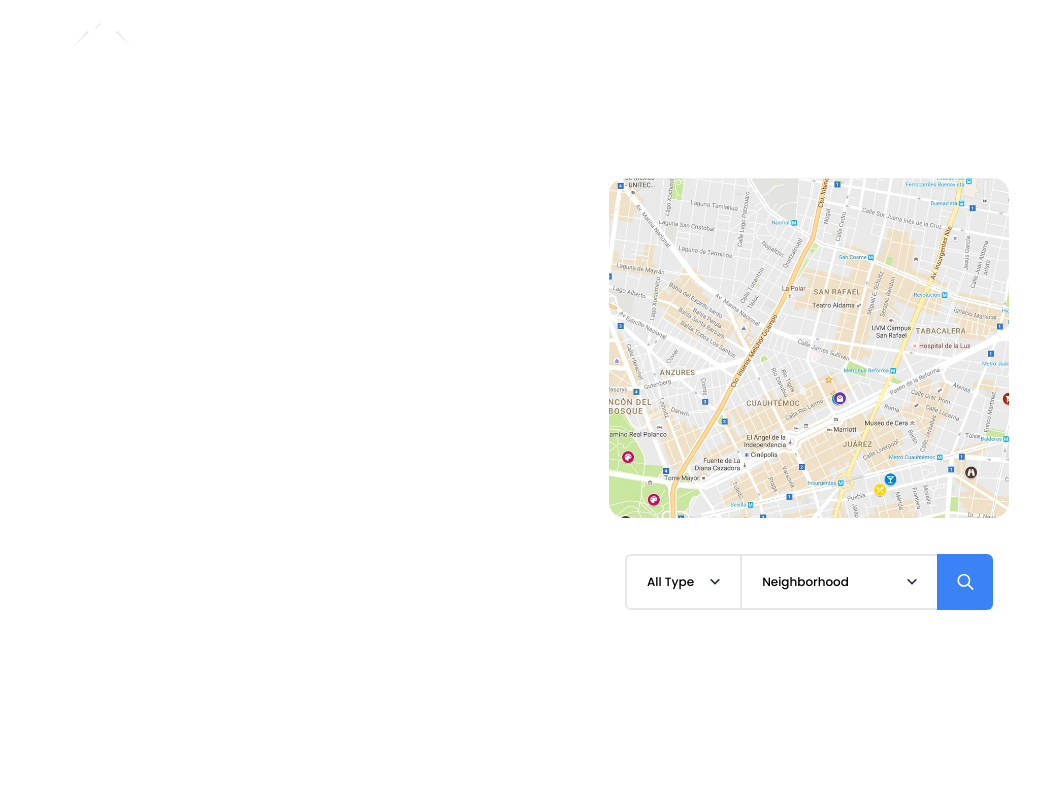
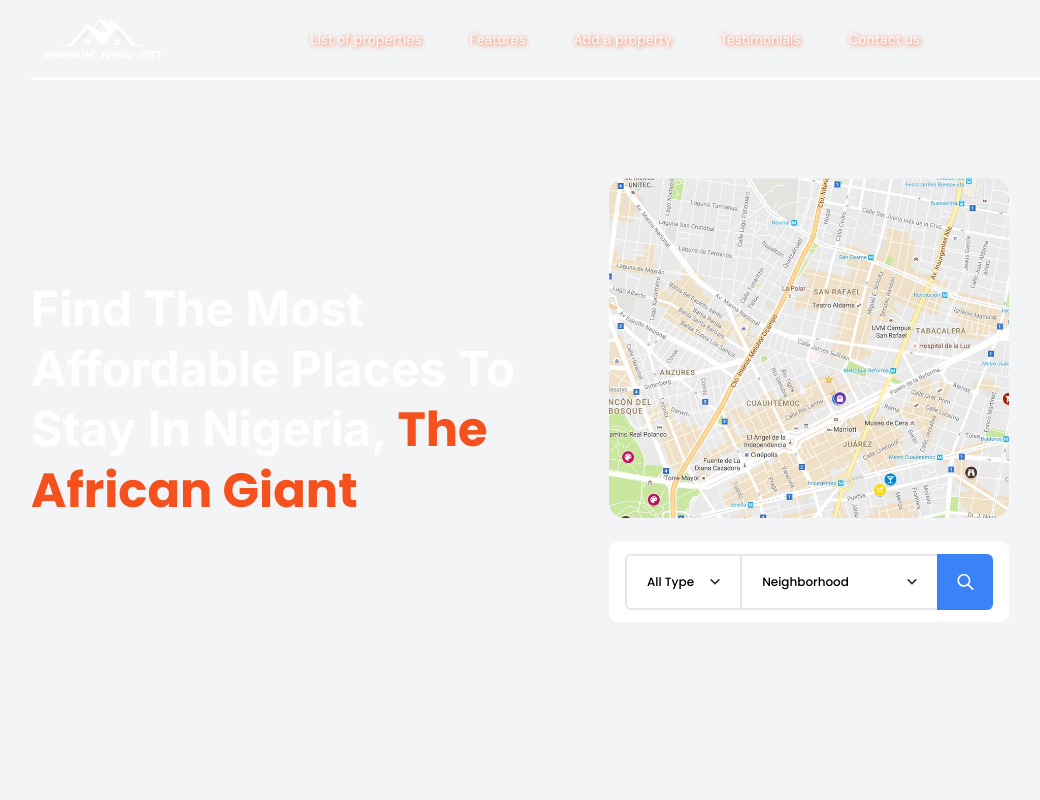
Before and after one commit to codedcontent/mlc-renatsl, a React (Vite) app: page / in a window 1280 px wide. Shown: the top 800 px of the page, without its empty margins (97-1137 px from the left). Built offline with nearby package versions, Linux system fonts and the light colour scheme; no server answers.

Commit message:
Site is ready on larger screen

```diff
--- a/src/App.jsx
+++ b/src/App.jsx
@@ -8,14 +8,14 @@ import Testimonials from "./pages/Testimonials";
 
 const App = () => {
   return (
-    <div className="w-screen min-h-screen overflow-hidden pb-10 relative">
+    <div className="w-screen min-h-screen overflow-hidden pb-10 relative bg-gray-100">
       <Home />
 
-      <LivingCost />
+      <FlexibleOptions />
 
       <Properties />
 
-      <FlexibleOptions />
+      <LivingCost />
 
       <NewProperty />
 
--- a/src/components/CustomAppBar.jsx
+++ b/src/components/CustomAppBar.jsx
@@ -3,16 +3,20 @@ import mlcLogo from "../assets/logo 1.svg";
 
 const navLinks = [
   {
-    title: "Home",
-    path: "/",
+    title: "List of properties",
+    path: "#properties",
   },
   {
-    title: "Landlord",
-    path: "#landlord",
+    title: "Features",
+    path: "#features",
   },
   {
-    title: "Tenants",
-    path: "#tenants",
+    title: "Add a property",
+    path: "#new-property",
+  },
+  {
+    title: "Testimonials",
+    path: "#testimonials",
   },
   {
     title: "Contact us",
@@ -37,7 +41,7 @@ const CustomAppBar = () => {
   }, []);
 
   return (
-    <div className="w-full h-20 lg:px-32 absolute top-0 left-0">
+    <div className="w-full h-20 xl:px-32 lg:px-24 fixed top-0 left-0 z-50">
       <div className="w-full border-b-white border-b-2 flex items-center justify-center h-full">
         <a href="/">
           <img
@@ -47,15 +51,18 @@ const CustomAppBar = () => {
           />
         </a>
 
-        <div className="flex justify-center lg:gap-14 h-full items-center flex-1">
+        <div className="flex justify-center lg:gap-2 h-full items-center flex-1">
           {navLinks.map((link, index) => {
             return (
               <a
                 key={index}
-                className={`h-full px-5 font-dm-sans grid text-center place-items-center text-white ${
+                className={`h-full px-5 font-dm-sans grid text-center place-items-center text-white xl:text-sm text-xs ${
                   currentSection === `${link.path}` &&
-                  "border-b-white border-b-2"
+                  "border-b-accentColor border-b-4 -mb-1 animate__animated animate__rubberBand"
                 }`}
+                style={{
+                  textShadow: "1px 1px 5px #F4511E",
+                }}
                 href={link.path}
               >
                 {link.title}
--- a/src/index.css
+++ b/src/index.css
@@ -19,3 +19,7 @@
   padding: 0;
   box-sizing: border-box;
 }
+
+body {
+  overflow-x: hidden;
+}
--- a/src/pages/FlexibleOptions.jsx
+++ b/src/pages/FlexibleOptions.jsx
@@ -7,10 +7,7 @@ import CustomButton from "../components/CustomButton";
 
 const FlexibleOptions = () => {
   return (
-    <div
-      className="h-screen w-full lg:px-24 grid place-items-center"
-      id="#options"
-    >
+    <div className="h-screen w-full lg:px-24 grid place-items-center">
       {/* Flexibility options content */}
       <div className="flex w-full justify-between items-center h-full">
         {/* Flexibility options container */}
--- a/src/pages/Footer.jsx
+++ b/src/pages/Footer.jsx
@@ -28,7 +28,7 @@ const Footer = () => {
   return (
     <footer
       className="w-full lg:px-24 my-24 grid place-items-center"
-      id="#footer"
+      id="contact-us"
     >
       {/* Footer brand info */}
       <div className="flex justify-center items-center w-full mt-10 border-t-2 border-accentColor py-10">
@@ -91,7 +91,7 @@ const Footer = () => {
               <a
                 key={index}
                 href={footerLink.url}
-                className="uppercase text-xs hover:text-accentColor cursor-pointer hover:font-semibold"
+                className="uppercase text-xs hover:text-accentColor cursor-pointer hover:font-semibold text-center"
                 target="_blank"
                 rel="noopener noreferrer"
               >
@@ -101,7 +101,7 @@ const Footer = () => {
           </div>
 
           <div className="mt-6 flex gap-6 w-full items-center justify-end">
-            <p className="text-gray-400 text-xs">
+            <p className="text-gray-400 text-xs text-center">
               Copyright © 2020 Ogechukwu Mephors - MLC rentals. All rights
               reserved
             </p>
--- a/src/pages/Home.jsx
+++ b/src/pages/Home.jsx
@@ -12,9 +12,12 @@ const Home = () => {
     >
       <CustomAppBar />
 
-      <div className="flex justify-between items-center lg:px-32 gap-10">
-        <p className="text-5xl leading-tight font-bold w-1/2 text-white capitalize">
-          The most affordable place to stay in the san francisco bay area
+      <div className="flex justify-between items-center xl:px-32 lg:px-24 gap-10">
+        <p className="text-5xl leading-tight font-bold font-inter w-1/2 text-white capitalize">
+          Find the most affordable places to stay in Nigeria,{" "}
+          <span className="text-accentColor font-poppins">
+            the African Giant
+          </span>
         </p>
 
         <div className="space-y-6 w-1/2">
--- a/src/pages/LivingCost.jsx
+++ b/src/pages/LivingCost.jsx
@@ -36,7 +36,7 @@ const livingFeatures = [
 
 const LivingCost = () => {
   return (
-    <div className="h-screen w-full lg:p-24" id="#features">
+    <div className="h-screen w-full lg:p-24" id="features">
       <div className="w-max">
         <span className="text-2xl font-inter font-bold capitalize">
           minimum living cost takes care of everything
--- a/src/pages/NewProperty.jsx
+++ b/src/pages/NewProperty.jsx
@@ -181,10 +181,10 @@ const NewProperty = () => {
 
   return (
     <div
-      className="min-h-screen w-full lg:px-24 pb-10 grid place-items-center"
-      id="#new-property"
+      className="min-h-screen w-full lg:px-24 grid gap-5 pt-4 place-items-center"
+      id="new-property"
     >
-      <p className="text-semibold text-xl font-inter capitalize">
+      <p className="text-semibold text-xl font-inter text-gray-700 capitalize">
         File your property with us and be Confident that Your Room will be
         Filled Out!
       </p>
--- a/src/pages/Properties.jsx
+++ b/src/pages/Properties.jsx
@@ -6,12 +6,12 @@ const Properties = () => {
   const [listOfHotelImages, setListOfHotelImages] = useState(null);
 
   useEffect(() => {
+    const API_KEY = import.meta.env.VITE_API_KEY;
+    const BASE_URL = "https://api.unsplash.com";
+    const numImages = 6;
+    const query = "resort rooms";
+
     const getRentalImages = () => {
-      const API_KEY = import.meta.env.VITE_API_KEY;
-      const BASE_URL = "https://api.unsplash.com";
-      const numImages = 12;
-      const query = "resort rooms";
-
       // Make a request to the /search/photos endpoint
       fetch(
         `${BASE_URL}/search/photos?per_page=${numImages}&query=${query}&client_id=${API_KEY}`
@@ -25,11 +25,11 @@ const Properties = () => {
         });
     };
 
-    // getRentalImages();
+    getRentalImages();
   }, []);
 
   return (
-    <div className="min-h-screen w-full lg:p-24" id="#properties">
+    <div className="min-h-screen w-full lg:p-24" id="properties">
       <div className="flex w-full items-center justify-between">
         <div className="w-max">
           <span className="text-2xl font-inter font-bold capitalize">
--- a/src/pages/Testimonials.jsx
+++ b/src/pages/Testimonials.jsx
@@ -25,9 +25,10 @@ const Testimonials = () => {
   }, []);
   return (
     <div
-      className="h-max w-screen mt-20 grid place-items-center bg-accentColor/10"
-      id="#testimonials"
+      className="h-screen w-screen grid place-items-center"
+      id="testimonials"
     >
+      <div className="h-max bg-accentColor/10">
         <div className="w-screen h-max flex gap-5 justify-center items-center">
           {/* Testimonials text content */}
           {appTestimonials.map((_, index) => (
@@ -51,7 +52,8 @@ const Testimonials = () => {
                       mollis. Nunc vel pellentesque est. Curabitur at odio sit
                       amet libero vulputate efficitur ac nec justo. Nulla vitae
                       mauris quam. Nulla quam massa, faucibus id pretium ac,
-                    mattis eu velit. Donec sed risus a lacus fringilla finibus.
+                      mattis eu velit. Donec sed risus a lacus fringilla
+                      finibus.
                     </p>
 
                     {/* Testimony provider */}
@@ -123,6 +125,7 @@ const Testimonials = () => {
           </div>
         </div>
       </div>
+    </div>
   );
 };
 
```
Lines whose indentation alone changed are shown as unchanged.
